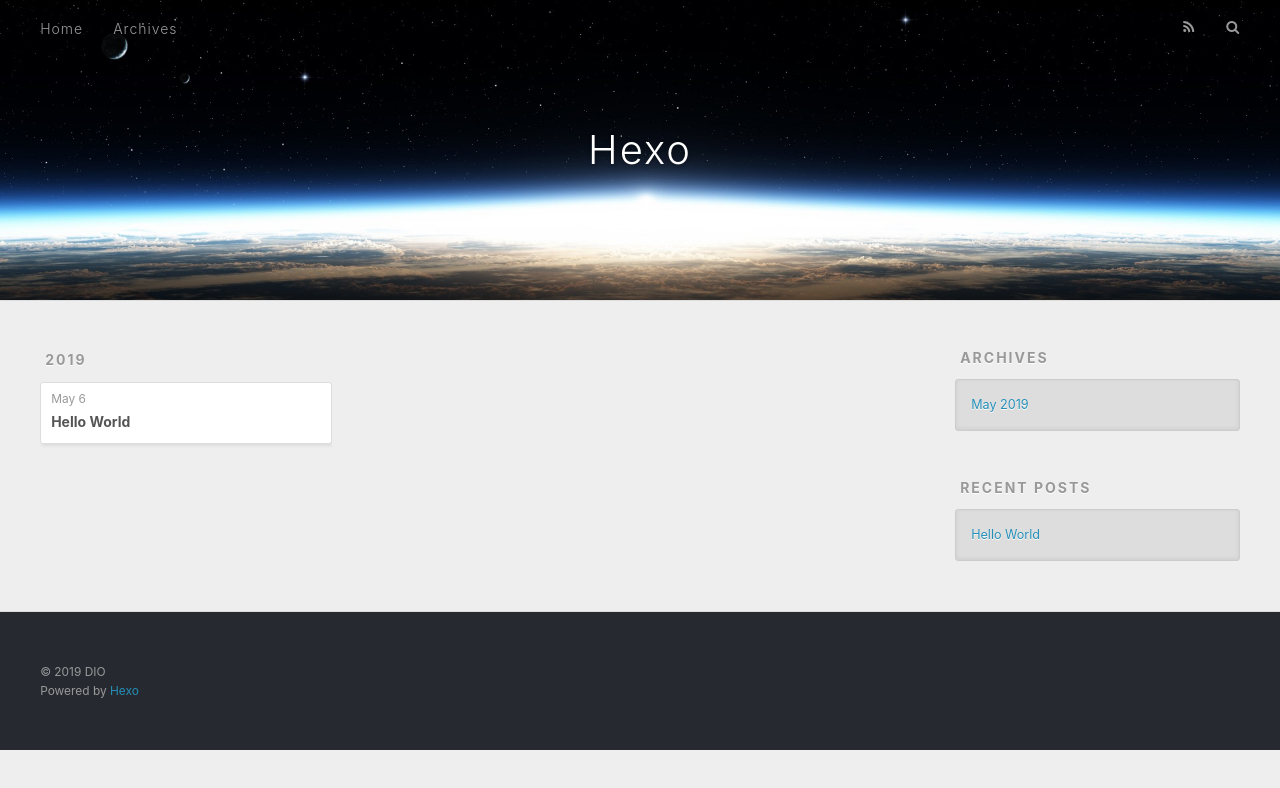
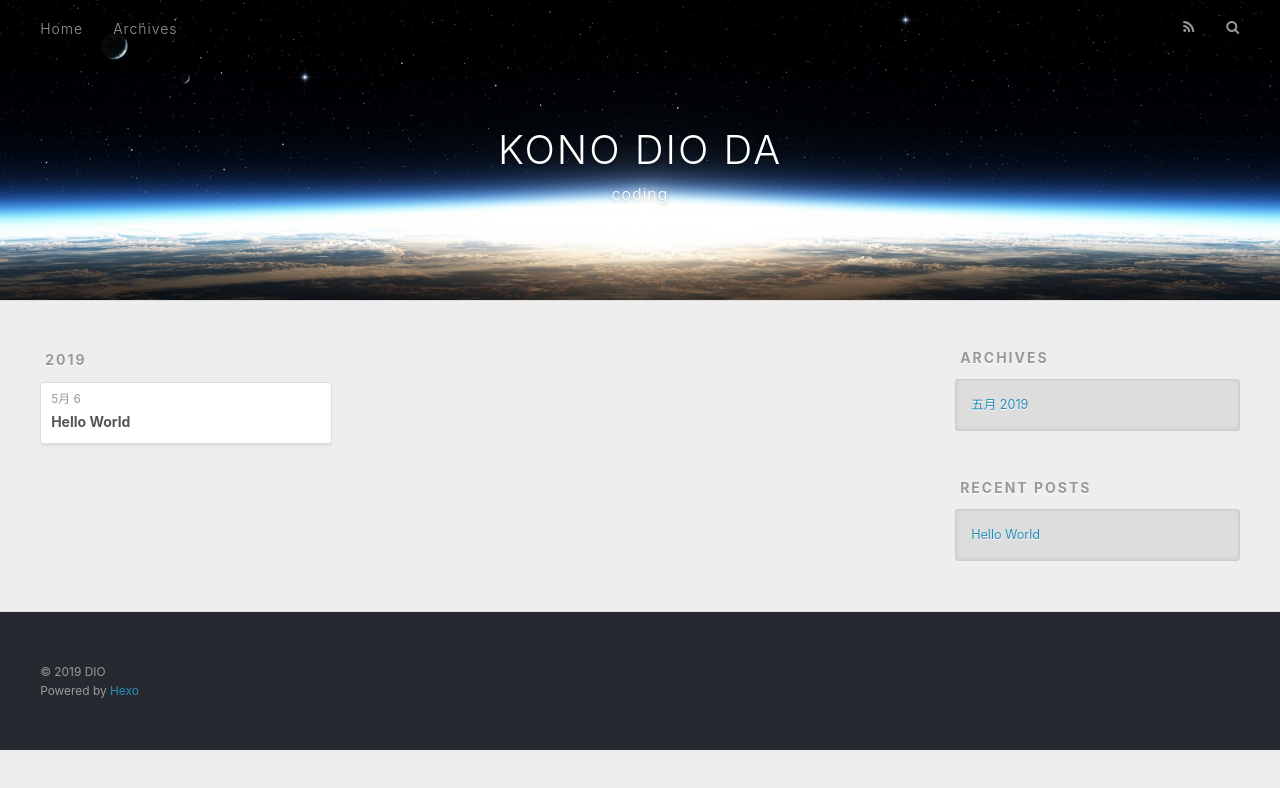
Before and after one commit to JonathanHW/JonathanHW.github.io, a plain HTML site: page archives/2019/05/index.html in a window 1280 px wide. Drawn offline with nearby package versions, Linux system fonts and the light colour scheme.

Commit message:
Site updated: 2019-05-06 12:39:33

```diff
--- a/archives/2019/05/index.html
+++ b/archives/2019/05/index.html
@@ -5,17 +5,20 @@
 
 
 
-  <title>Archives: 2019/5 | Hexo</title>
+  <title>Archives: 2019/5 | KONO DIO DA</title>
   <meta name="viewport" content="width=device-width, initial-scale=1, maximum-scale=1">
-  <meta property="og:type" content="website">
-<meta property="og:title" content="Hexo">
+  <meta name="description" content="blog">
+<meta property="og:type" content="website">
+<meta property="og:title" content="KONO DIO DA">
 <meta property="og:url" content="http://yoursite.com/archives/2019/05/index.html">
-<meta property="og:site_name" content="Hexo">
-<meta property="og:locale" content="default">
+<meta property="og:site_name" content="KONO DIO DA">
+<meta property="og:description" content="blog">
+<meta property="og:locale" content="zh-tw">
 <meta name="twitter:card" content="summary">
-<meta name="twitter:title" content="Hexo">
+<meta name="twitter:title" content="KONO DIO DA">
+<meta name="twitter:description" content="blog">
 
-    <link rel="alternate" href="/atom.xml" title="Hexo" type="application/atom+xml">
+    <link rel="alternate" href="/atom.xml" title="KONO DIO DA" type="application/atom+xml">
 
 
     <link rel="icon" href="/favicon.png">
@@ -34,8 +37,12 @@
   <div id="header-outer" class="outer">
     <div id="header-title" class="inner">
       <h1 id="logo-wrap">
-        <a href="/" id="logo">Hexo</a>
+        <a href="/" id="logo">KONO DIO DA</a>
       </h1>
+
+        <h2 id="subtitle-wrap">
+          <a href="/" id="subtitle">coding</a>
+        </h2>
 
     </div>
     <div id="header-inner" class="inner">
@@ -77,7 +84,7 @@
   <div class="archive-article-inner">
     <header class="archive-article-header">
       <a href="/2019/05/06/hello-world/" class="archive-article-date">
-  <time datetime="2019-05-06T02:27:28.575Z" itemprop="datePublished">May 6</time>
+  <time datetime="2019-05-06T02:27:28.575Z" itemprop="datePublished">5月 6</time>
 </a>
 
 
@@ -111,7 +118,7 @@
   <div class="widget-wrap">
     <h3 class="widget-title">Archives</h3>
     <div class="widget">
-      <ul class="archive-list"><li class="archive-list-item"><a class="archive-list-link" href="/archives/2019/05/">May 2019</a></li></ul>
+      <ul class="archive-list"><li class="archive-list-item"><a class="archive-list-link" href="/archives/2019/05/">五月 2019</a></li></ul>
     </div>
   </div>
 
```
Also changed, not shown: 2019/05/06/hello-world/index.html (+11 -7 lines), archives/2019/index.html (+17 -10 lines), archives/index.html (+17 -10 lines), index.html (+17 -10 lines).
